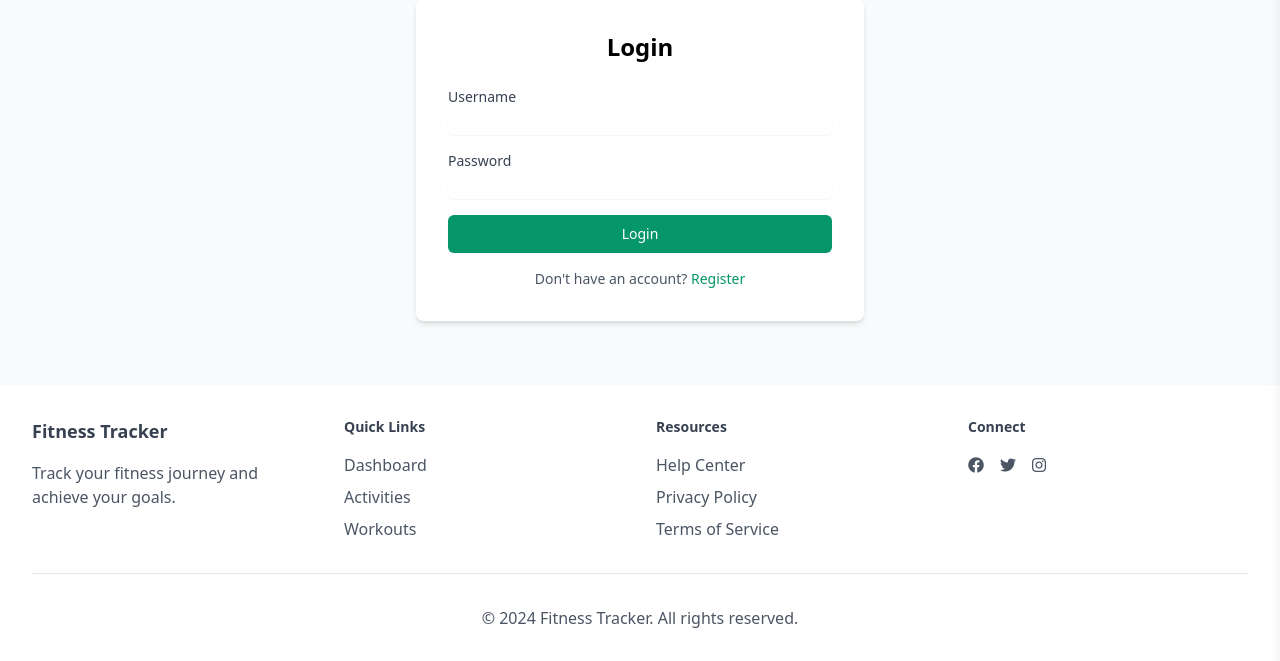
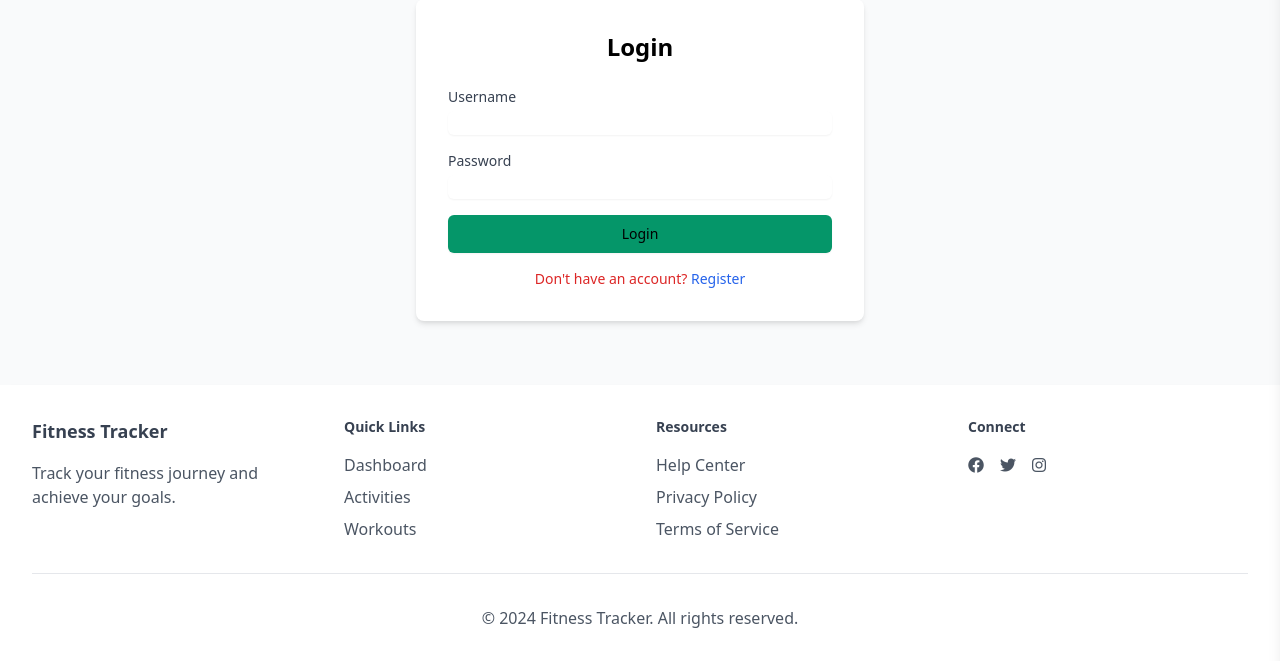
Before and after one commit to 2023cssrujankumarkd-eng/Fitness-tracker, a Flask app: page /login in a window 1280 px wide. Shown: the part 113-774 px from the top of the page. Run offline with Flask 3, Linux system fonts and the light colour scheme; some libraries are stand-ins or nearby versions.

Commit message:
stlye:word changed

```diff
--- a/app/templates/dashboard.html
+++ b/app/templates/dashboard.html
@@ -51,8 +51,8 @@
         <div class="bg-white dark:bg-gray-800 rounded-xl shadow-lg p-6 cursor-pointer hover:shadow-xl transition-shadow duration-200" onclick="window.location.href='{{ url_for('activities.activity_index') }}'">
             <div class="flex items-center justify-between">
                 <div>
-                    <p class="text-sm text-gray-500 dark:text-gray-400">Active BC</p>
-                    <h3 class="text-2xl font-bold text-gray-900 dark:text-white mt-1">{{ <stats class="active_bc"></stats> }}</h3>
+                    <p class="text-sm text-gray-500 dark:text-gray-400">Active Minutes</p>
+                    <h3 class="text-2xl font-bold text-gray-900 dark:text-white mt-1">{{ stats.active_minutes }}</h3>
                     <p class="text-sm text-green-600 dark:text-green-400">+{{ stats.minutes_increase }} from yesterday</p>
                 </div>
                 <div class="h-12 w-12 rounded-full bg-green-100 dark:bg-green-900 flex items-center justify-center">
--- a/app/templates/login.html
+++ b/app/templates/login.html
@@ -18,12 +18,12 @@
                 class="mt-1 block w-full rounded-md border-gray-300 shadow-sm focus:border-green-500 focus:ring-green-500">
         </div>
         <button type="submit"
-            class="w-full flex justify-center py-2 px-4 border border-transparent rounded-md shadow-sm text-sm font-medium text-white bg-green-600 hover:bg-green-700 focus:outline-none focus:ring-2 focus:ring-offset-2 focus:ring-green-500">
+            class="w-full flex justify-center py-2 px-4 border border-transparent rounded-md shadow-sm text-sm font-medium text-black bg-green-600 hover:bg-green-700 focus:outline-none focus:ring-2 focus:ring-offset-2 focus:ring-green-500">
             Login
         </button>
     </form>
-    <p class="mt-4 text-center text-sm text-gray-600">
-        Don't have an account? <a href="{{ url_for('auth.register') }}" class="font-medium text-green-600 hover:text-green-500">Register</a>
+    <p class="mt-4 text-center text-sm text-red-600">
+        Don't have an account? <a href="{{ url_for('auth.register') }}" class="font-medium text-blue-600 hover:text-green-500">Register</a>
     </p>
 </div>
 {% endblock %}
```
